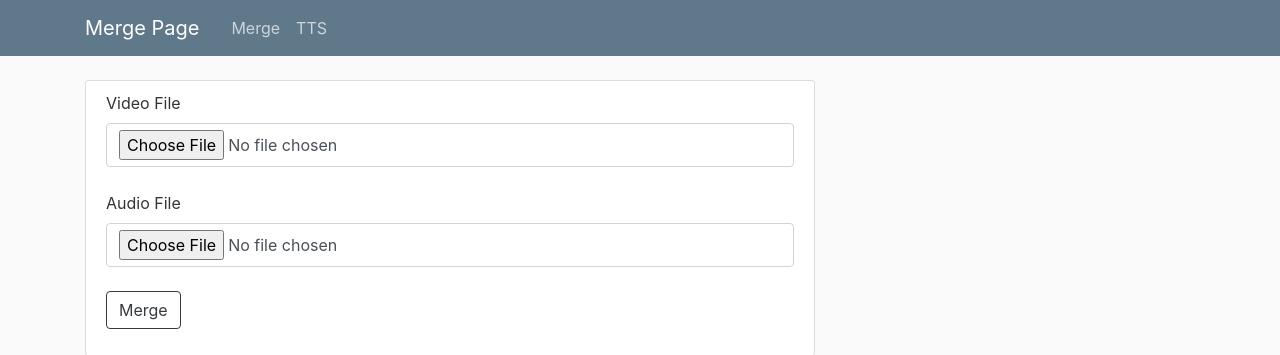
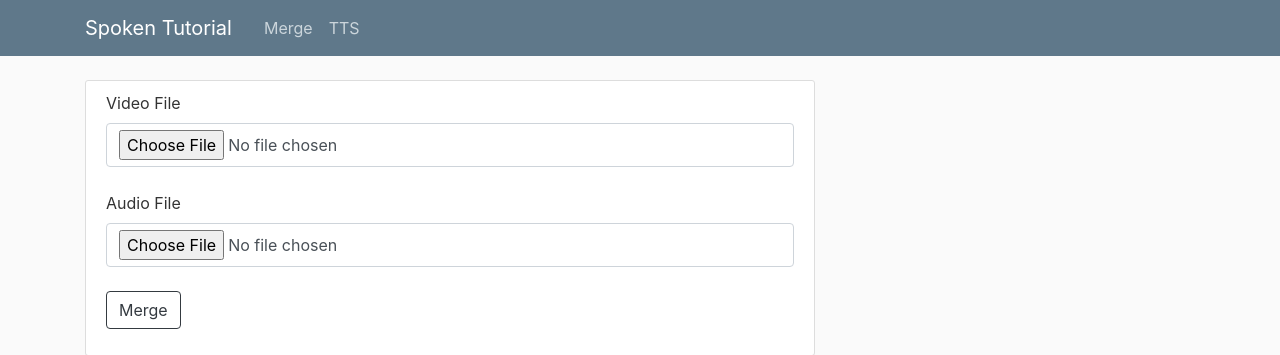
Before and after one commit to DarkenVamp/spoken_tut, a Django app: page / in a window 1280 px wide. Shown: the top 355 px of the page. Run offline with Django 4.2, Linux system fonts and the light colour scheme; some libraries are stand-ins or nearby versions.

Commit message:
templates: base: Change Header

```diff
--- a/merge/templates/merge/base.html
+++ b/merge/templates/merge/base.html
@@ -22,7 +22,7 @@
         <header class="site-header">
             <nav class="navbar navbar-expand-md navbar-dark bg-steel fixed-top">
                 <div class="container">
-                    <a class="navbar-brand mr-4" href="{% url 'merge-home' %}">Merge Page</a>
+                    <a class="navbar-brand mr-4" href="{% url 'merge-home' %}">Spoken Tutorial</a>
                     <button class="navbar-toggler" type="button" data-toggle="collapse" data-target="#navbarToggle"
                         aria-controls="navbarToggle" aria-expanded="false" aria-label="Toggle navigation">
                         <span class="navbar-toggler-icon"></span>
```
